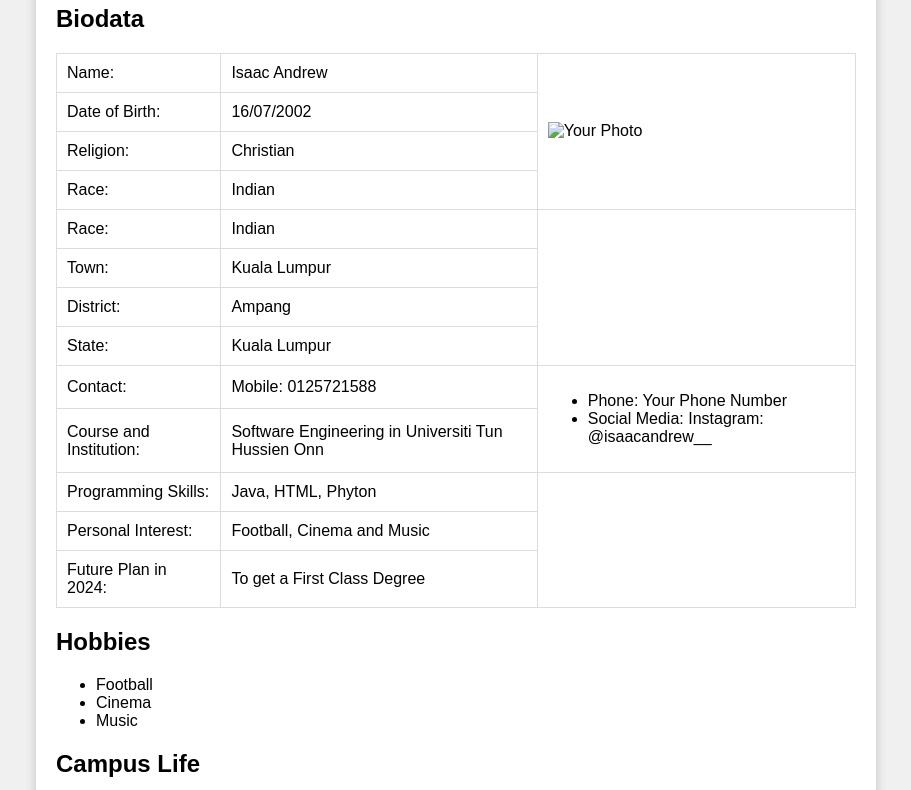
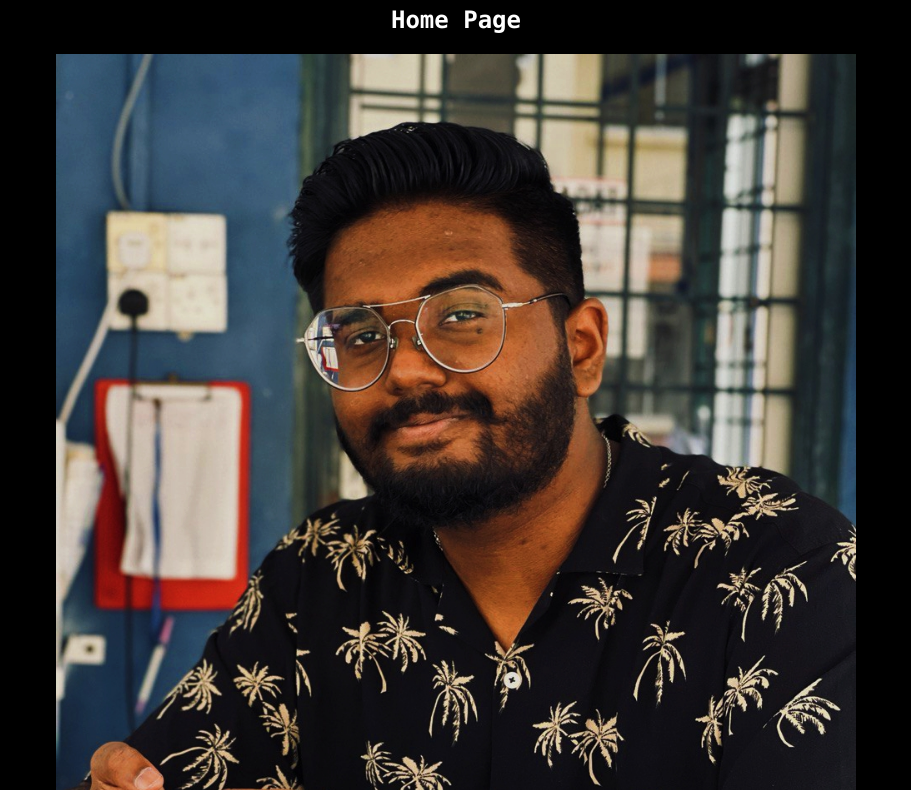
Before and after one commit to isaacandrew123/webdev_lab_3, a plain HTML site: page index.html in a window 1280 px wide. Shown: the part 103-893 px from the top of the page, without its empty margins (184-1095 px from the left). Drawn offline with Linux system fonts and the light colour scheme.

Commit message:
seperated each code

```diff
--- a/index.html
+++ b/index.html
@@ -1,125 +1,36 @@
 <!DOCTYPE html>
 <html>
 <head>
-    <title>My Personal Website</title>
+    <title>Home</title>
     <style>
-        /* Add your CSS styles here */
         body {
-            font-family: Arial, sans-serif;
-            background-color: #f0f0f0;
+            font-family: Consolas, monospace;
+            background-color: black;
+            color: white;
         }
 
         .container {
             max-width: 800px;
             margin: 0 auto;
             padding: 20px;
-            background-color: #fff;
-            box-shadow: 0 0 10px rgba(0, 0, 0, 0.2);
-        }
-
-        table {
-            width: 100%;
-            border-collapse: collapse;
-        }
-
-        table, th, td {
-            border: 1px solid #ddd;
-        }
-
-        th, td {
-            padding: 10px;
-            text-align: left;
+            text-align: center;
         }
 
         img {
             max-width: 100%;
+            transition: transform 0.5s;
+        }
+
+        img:hover {
+            transform: scale(1.2);
         }
     </style>
 </head>
 <body>
     <div class="container">
         <h1>Welcome to My Personal Website</h1>
-
-        <h2>Biodata</h2>
-        <table>
-            <!-- Copy your biodata here from Lab 2 -->
-            <tr>
-                <td>Name:</td>
-                <td>Isaac Andrew</td>
-                <td rowspan="4"><img src="black shirt pic.jpg" alt="Your Photo" width="150"></td>
-            </tr>
-            <tr>
-                <td>Date of Birth:</td>
-                <td>16/07/2002</td>
-            </tr>
-            <tr>
-                <td>Religion:</td>
-                <td>Christian</td>
-            </tr>
-            <tr>
-                <td>Race:</td>
-                <td>Indian</td>
-            </tr>
-            <td>Race:</td>
-            <td>Indian</td>
-        </tr>
-        <tr>
-            <td>Town:</td>
-            <td>Kuala Lumpur</td>
-        </tr>
-        <tr>
-            <td>District:</td>
-            <td>Ampang</td>
-        </tr>
-        <tr>
-            <td>State:</td>
-            <td>Kuala Lumpur</td>
-        </tr>
-        <tr>
-            <td>Contact:</td>
-            <td>Mobile: 0125721588</td>
-            <td rowspan="2">
-                <ul>
-                    <li>Phone: Your Phone Number</li>
-                    <li>Social Media: Instagram: @isaacandrew__</li>
-                </ul>
-            </td>
-        </tr>
-        <tr>
-            <td>Course and Institution:</td>
-            <td>Software Engineering in Universiti Tun Hussien Onn</td>
-        </tr>
-        <tr>
-            <td>Programming Skills:</td>
-            <td>Java, HTML, Phyton</td>
-        </tr>
-        <tr>
-            <td>Personal Interest:</td>
-            <td>Football, Cinema and Music</td>
-        </tr>
-        <tr>
-            <td>Future Plan in 2024:</td>
-            <td>To get a First Class Degree</td>
-        </tr>
-        </table>
-
-        <h2>Hobbies</h2>
-        <ul>
-            <li>Football</li>
-            <li>Cinema</li>
-            <li>Music</li>
-            <!-- Add more hobbies as needed -->
-        </ul>
-
-        <h2>Campus Life</h2>
-        <p>I had a great time during my campus life, and here are some memorable moments I'd like to share:</p>
-        <ul>
-            <li>Attending conferences and workshops</li>
-            <li>Industrial visits to learn about real-world applications</li>
-            <li>Celebrating festivals and special occasions with friends</li>
-            <li>Exploring new places during vacations</li>
-            <!-- Add more campus life moments as needed -->
-        </ul>
+        <h2>Home Page</h2>
+        <img src="black shirt pic.jpg" alt="Your Photo">
     </div>
 </body>
 </html>
```
Also changed, not shown: biodata.html (added, +90 -0 lines), black shirt pic.jpg (added), campus_life.html (added), contact_page.html (added), hobbies.html (added).
